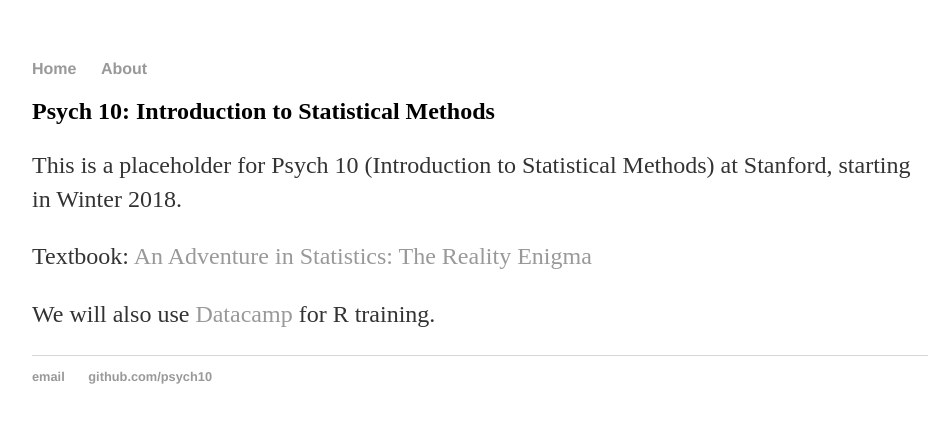
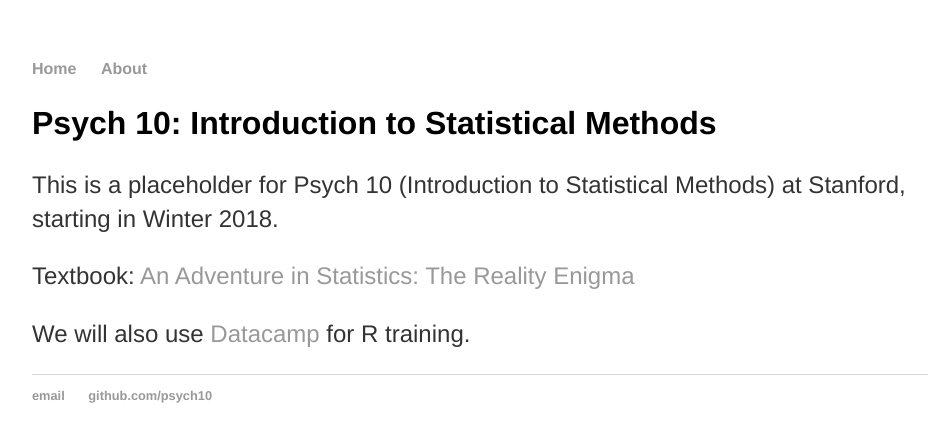
Before and after one commit to stats60/stats60.github.io, a Jekyll site: the page built from index.md, in a window 1280 px wide. Shown: the top 442 px of the page, without its empty margins (160-1101 px from the left). Built offline with Jekyll 4.4.1, drawn with Linux system fonts in a browser that asks for light colours.

Commit message:
use sans serif

```diff
--- a/css/main.css
+++ b/css/main.css
@@ -23,7 +23,12 @@ h1 {
     font-size: 2em;
     font-family:'Helvetica', 'Arial', 'Sans-Serif';
 }
+h2 {
+    font-size: 2em;
+    font-family:'Helvetica', 'Arial', 'Sans-Serif';
+}
 p {
+    font-family:'Helvetica', 'Arial', 'Sans-Serif';
     font-size: 1.5em;
     line-height: 1.4em;
     color: #333;
```
